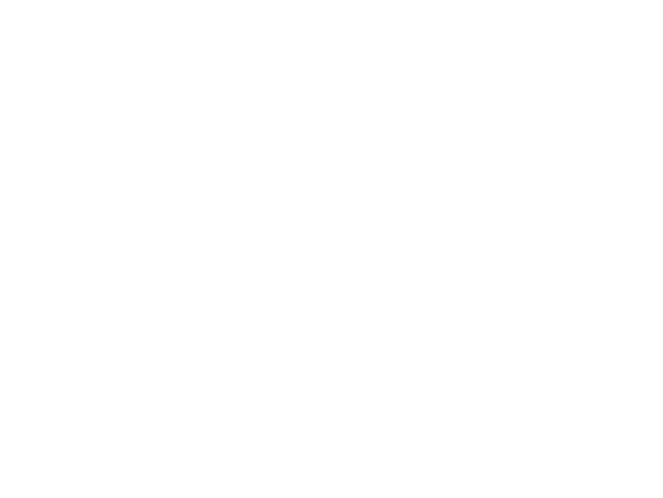
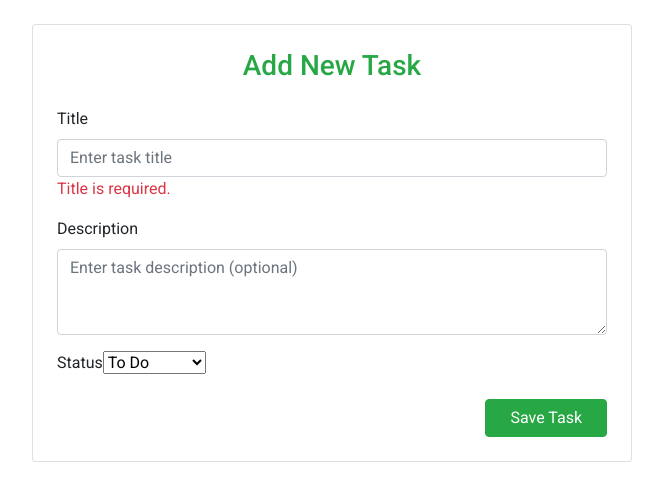
Before and after one commit to chamuda-arangalla/task-manager-treinetic, an Angular app in the folder frontend/: page /task-form in a window 1280 px wide. Before the commit this address led to /. Shown: the top 498 px of the page, without its empty margins (308-971 px from the left). Built offline with nearby package versions, Linux system fonts and the light colour scheme.

Commit message:
Implement Task form UI and add route

```diff
--- a/frontend/src/app/app.routes.ts
+++ b/frontend/src/app/app.routes.ts
@@ -2,10 +2,11 @@
 import { LoginComponent } from './pages/login/login.component';
 import { SignupComponent } from './pages/signup/signup.component';
 import { DashboardComponent } from './pages/dashboard/dashboard.component';
+import { TaskFormComponent } from './pages/task-form/task-form.component';
 
 export const routes: Routes = [
     { path:'login',component:LoginComponent},
     { path:'signup',component:SignupComponent},
     { path:'dashboard',component:DashboardComponent},
-    // { path:'login',component:LoginComponent},
+    { path:'task-form',component:TaskFormComponent},
 ];
--- a/frontend/src/app/pages/task-form/task-form.component.html
+++ b/frontend/src/app/pages/task-form/task-form.component.html
@@ -1 +1,37 @@
-<p>task-form works!</p>
+<div class="container mt-4">
+    <div class="card p-4 shadow-sm" style="max-width: 600px; margin: 0 auto;">
+      <h3 class="mb-4 text-success fw-bold text-center">Add New Task</h3>
+
+      <form >
+
+        <div class="mb-3">
+          <label for="title" class="form-label">Title</label>
+          <input formControlName="title" id="title" class="form-control" type="text" placeholder="Enter task title">
+          <div class="text-danger">
+            Title is required.
+          </div>
+        </div>
+
+        <div class="mb-3">
+          <label for="description" class="form-label">Description</label>
+          <textarea formControlName="description" id="description" class="form-control" rows="3"
+                    placeholder="Enter task description (optional)"></textarea>
+        </div>
+
+        <div class="mb-3">
+          <label for="status" class="form-label">Status</label>
+          <select formControlName="status" id="status" class="form-select">
+            <option value="TO_DO">To Do</option>
+            <option value="IN_PROGRESS">In Progress</option>
+            <option value="DONE">Done</option>
+          </select>
+        </div>
+
+        <div class="d-flex justify-content-end">
+          <button type="submit" class="btn btn-success px-4" >
+            Save Task
+          </button>
+        </div>
+      </form>
+    </div>
+  </div>
```
